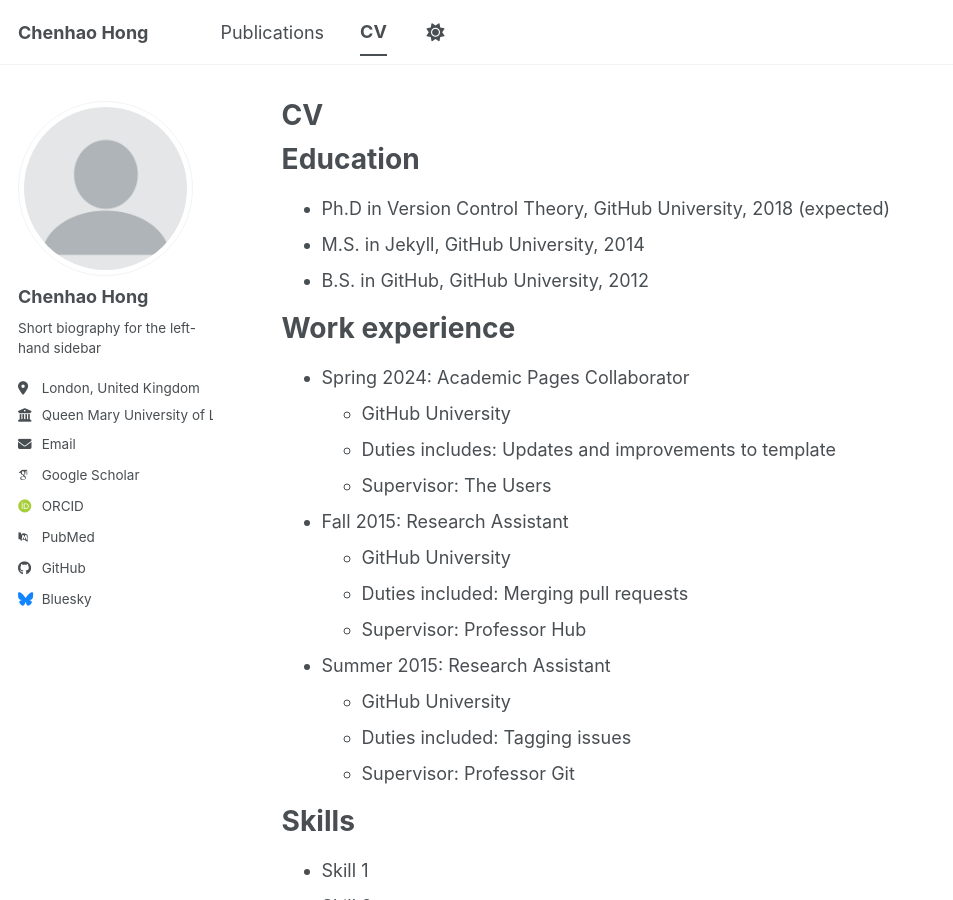
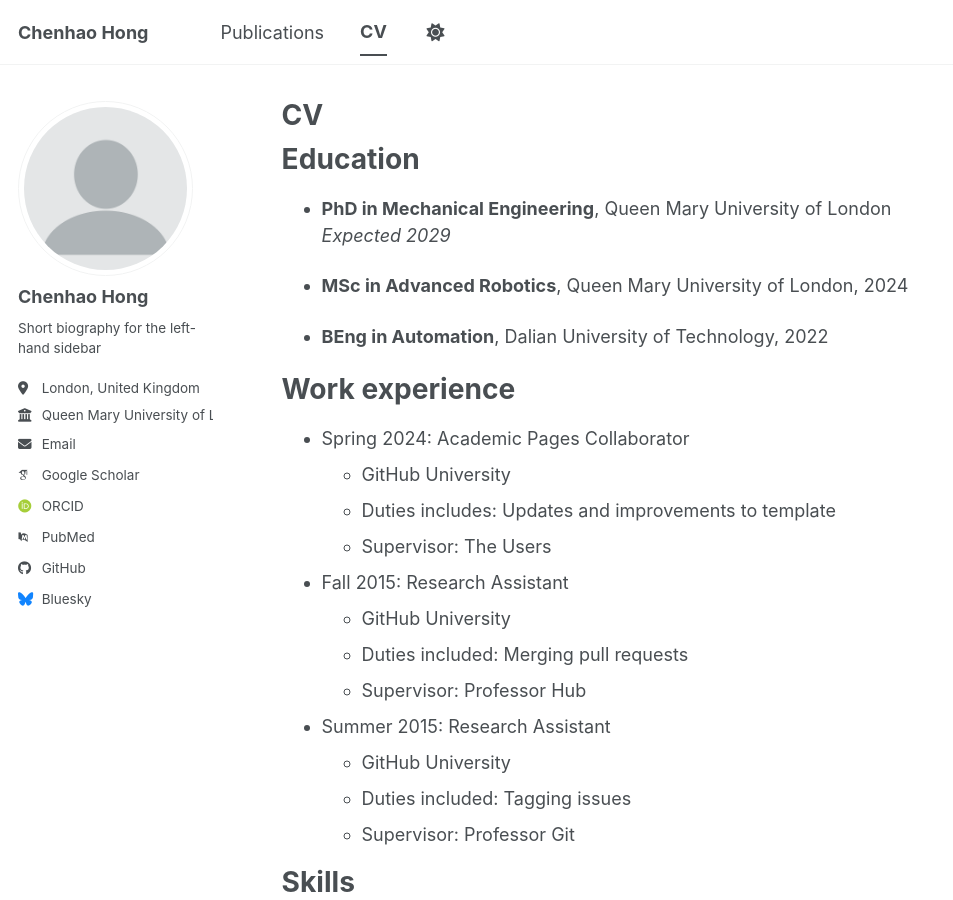
Before and after one commit to chenhao-hong/chenhao-hong.github.io, a Jekyll site: the page built from _pages/cv.md, in a window 1280 px wide and 900 px high. Shown: the whole window, without its empty margins (0-953 px from the left). Built offline with Jekyll 4.4.1, drawn with Linux system fonts in a browser that asks for light colours; some web fonts are replaced; a script bundle is joined from its source files by our own code; library files that are not in the unit come from our copies.

Commit message:
Update cv.md

```diff
--- a/_pages/cv.md
+++ b/_pages/cv.md
@@ -11,9 +11,13 @@ redirect_from:
 
 Education
 ======
-* Ph.D in Version Control Theory, GitHub University, 2018 (expected)
-* M.S. in Jekyll, GitHub University, 2014
-* B.S. in GitHub, GitHub University, 2012
+
+* **PhD in Mechanical Engineering**, Queen Mary University of London
+  *Expected 2029*
+
+* **MSc in Advanced Robotics**, Queen Mary University of London, 2024
+
+* **BEng in Automation**, Dalian University of Technology, 2022
 
 Work experience
 ======
```
